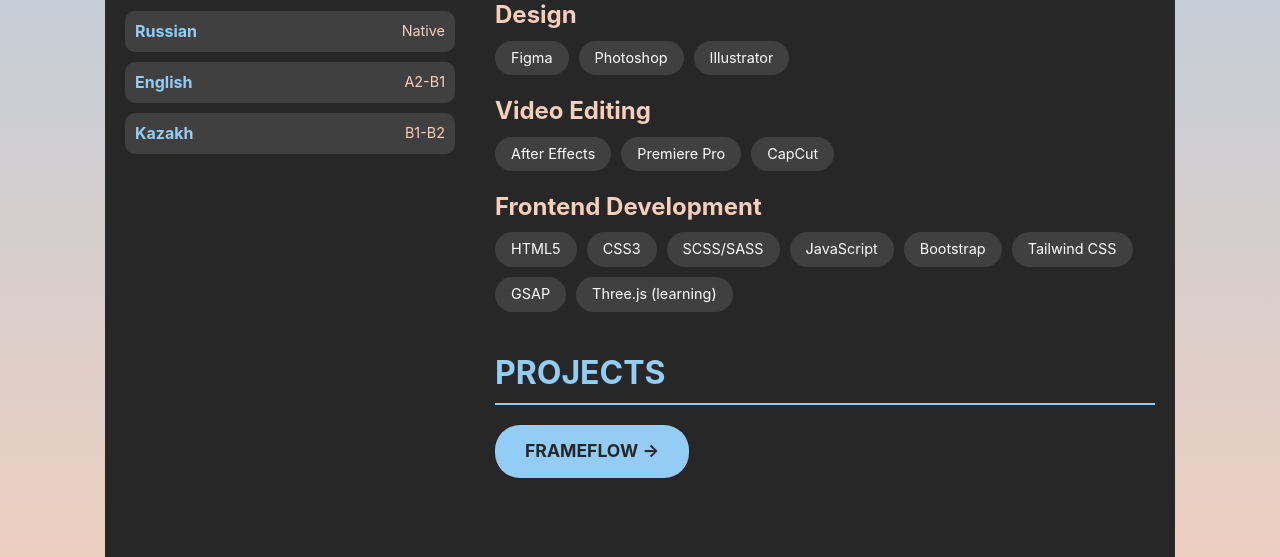
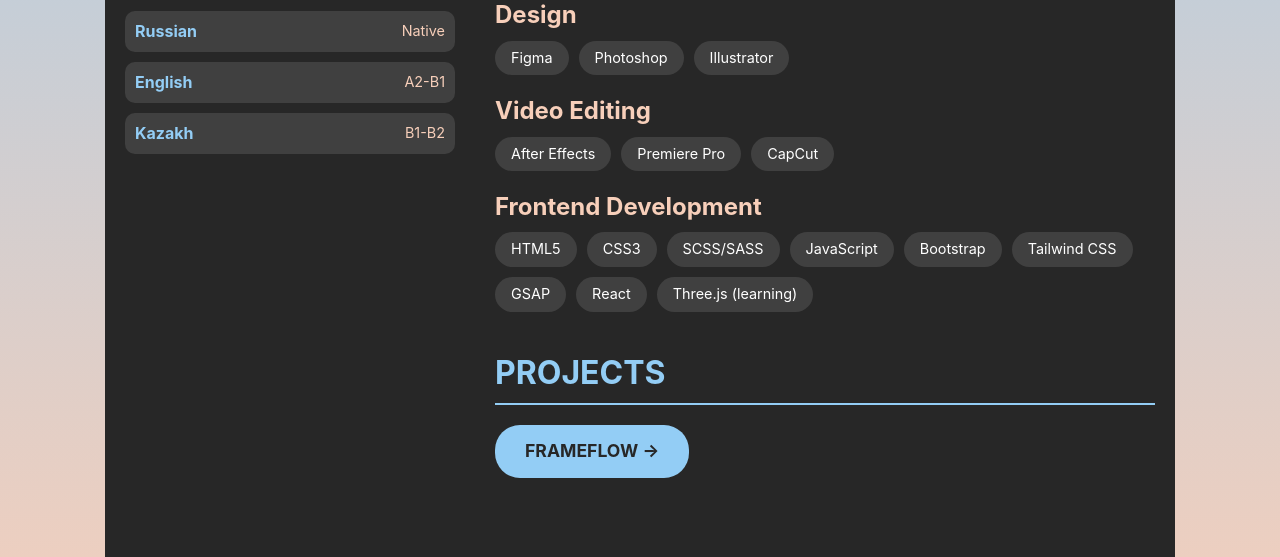
Before and after one commit to AliBlueMotion/rsschool-cv, a plain HTML site: page index.html in a window 1280 px wide. Shown: the part 713-1270 px from the top of the page. Drawn offline with Linux system fonts and the light colour scheme.

```diff
--- a/index.html
+++ b/index.html
@@ -98,6 +98,7 @@
                         <li class="item">Bootstrap</li>
                         <li class="item">Tailwind CSS</li>
                         <li class="item">GSAP</li>
+                         <li class="item">React</li>
                         <li class="item">Three.js (learning)</li>
                     </ul>
                 </section>
@@ -122,4 +123,5 @@
         </footer>
     </div>
 </body>
+
 </html>
```
